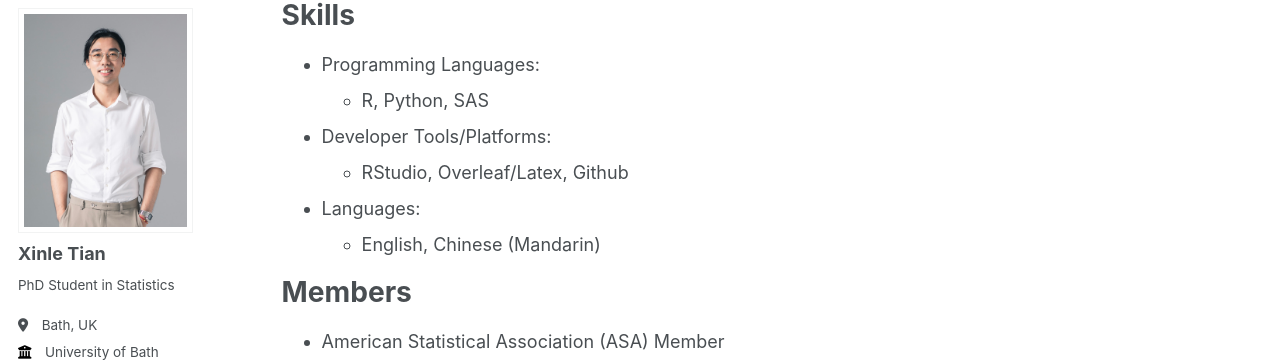
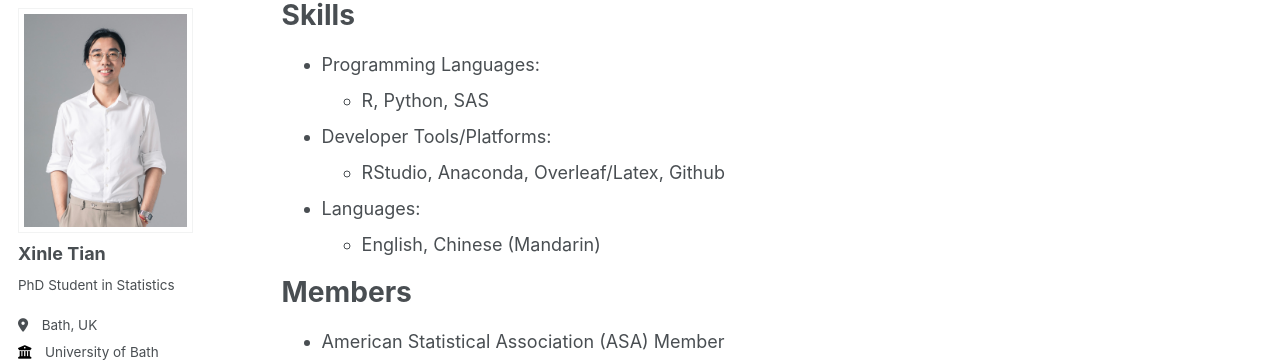
Before and after one commit to xinlet/xinlet.github.io, a Jekyll site: the page built from _pages/cv.md, in a window 1280 px wide and 900 px high, scrolled down 734 px. Shown: the part 98-460 px from the top of the window. Built offline with Jekyll 4.4.1, drawn with Linux system fonts in a browser that asks for light colours; some web fonts are replaced.

Commit message:
Update cv.md

```diff
--- a/_pages/cv.md
+++ b/_pages/cv.md
@@ -41,7 +41,7 @@ Skills
 * Programming Languages:
   * R, Python, SAS
 * Developer Tools/Platforms:
-  * RStudio, Overleaf/Latex, Github
+  * RStudio, Anaconda, Overleaf/Latex, Github
 * Languages:
   * English, Chinese (Mandarin)
 
```
